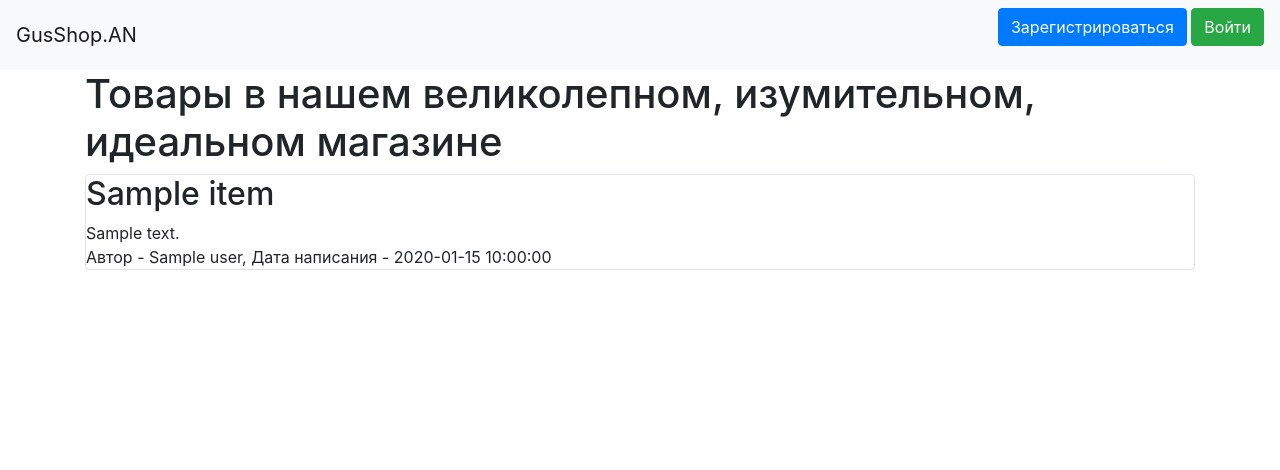
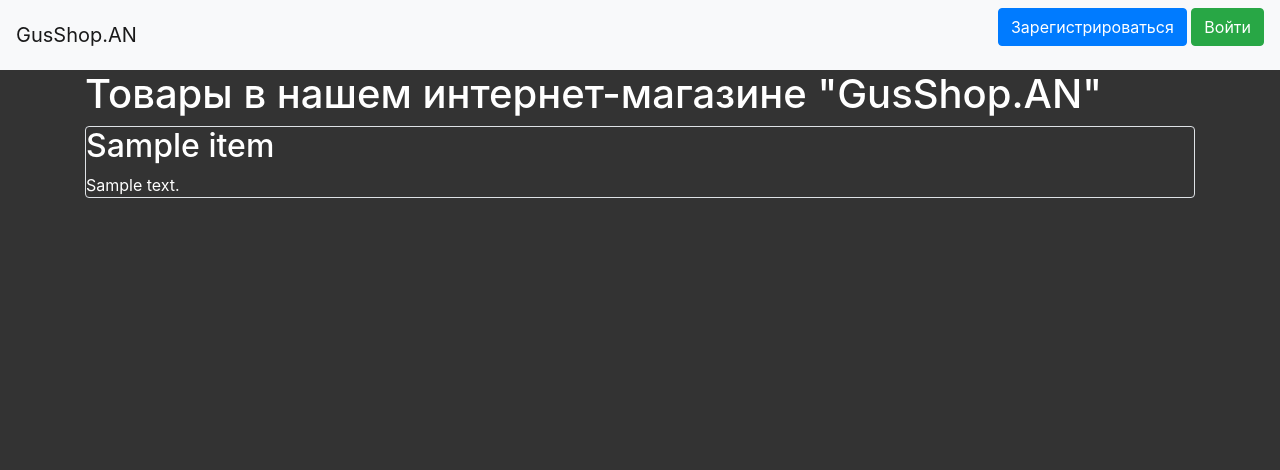
Before and after one commit to KarpovDaniel/flask_project, a Flask app: template templates/index.html in a window 1280 px wide. Shown: the top 470 px of the page. Run offline with Flask 2, Linux system fonts and the light colour scheme; the template is opened without the code that fills it: most values are stand-ins (such as "Sample title", 1, 10 or a date in 2020); some libraries are stand-ins or nearby versions.

Commit message:
Design GusShop.AN

```diff
--- a/main.py
+++ b/main.py
@@ -61,7 +61,7 @@ def add_items():
         sessions.merge(current_user)
         sessions.commit()
         return redirect('/')
-    return render_template('items.html', title='Добавление новости', form=form)
+    return render_template('items.html', title='Добавление товара', form=form)
 
 
 @app.route('/items_delete/<int:id>', methods=['GET', 'POST'])
@@ -104,7 +104,7 @@ def edit_items(id):
             return redirect('/')
         else:
             abort(404)
-    return render_template('items.html', title='Редактирование новости', form=form)
+    return render_template('items.html', title='Редактирование товара', form=form)
 
 
 @app.route('/login', methods=['GET', 'POST'])
--- a/templates/base.html
+++ b/templates/base.html
@@ -8,6 +8,12 @@
           integrity="sha384-Vkoo8x4CGsO3+Hhxv8T/Q5PaXtkKtu6ug5TOeNV6gBiFeWPGFN9MuhOf23Q9Ifjh"
           crossorigin="anonymous">
     <title>{{ title }}</title>
+    <style>
+        body {
+        background: #333;
+        color: #ffffff;
+        }
+    </style>
 </head>
 <body>
 <header>
--- a/templates/index.html
+++ b/templates/index.html
@@ -1,15 +1,12 @@
 {% extends "base.html" %}
 
 {% block content %}
-<h1>Товары в нашем великолепном, изумительном, идеальном магазине</h1>
+<h1>Товары в нашем интернет-магазине "GusShop.AN"</h1>
 {% for item in news %}
 <div class="col-md6 border rounded">
     <h2>{{item.title}}</h2>
     <div>
         {{item.content}}
-    </div>
-    <div>
-        Автор - {{item.user.name}}, Дата написания - {{item.created_date}}
     </div>
     {% if current_user.is_authenticated and current_user == item.user %}
         <div>
@@ -20,6 +17,6 @@
 </div>
 {% endfor %}
 {% if current_user.is_authenticated %}
-    <a href="news" class="btn btn-secondary">Добавить новость</a>
+    <a href="news" class="btn btn-secondary">Добавление товара</a>
 {% endif %}
 {% endblock %}
```
Also changed, not shown: db/blogs.sqlite.
